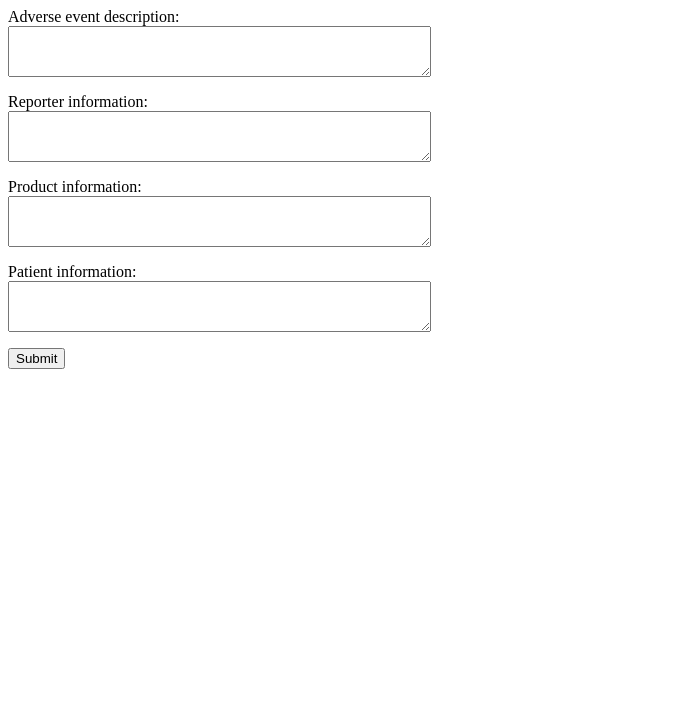
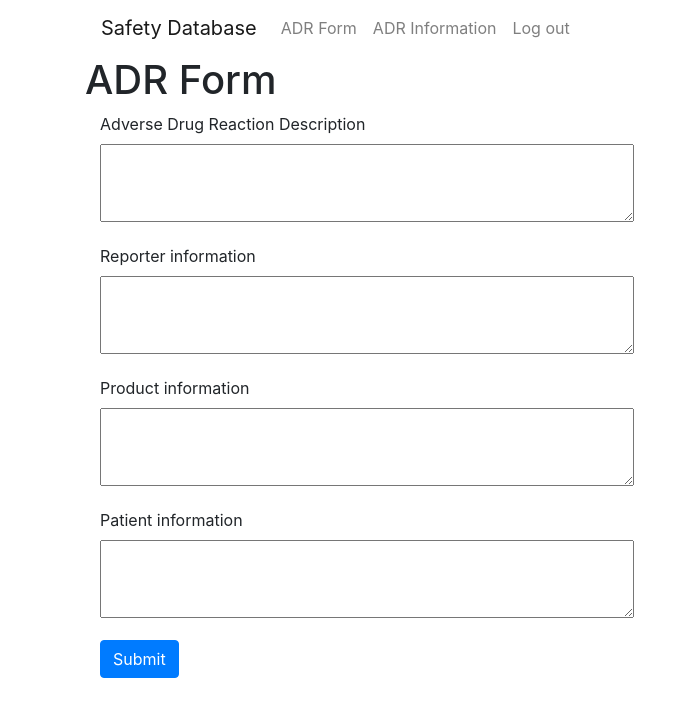
Before and after one commit to marttiah/safetydatabase, a Flask app: page /form in a window 1280 px wide. Shown: the top 717 px of the page, without its empty margins (0-689 px from the left). Run offline with Flask 2, Linux system fonts and the light colour scheme; some libraries are stand-ins or nearby versions.

Commit message:
Update form.html

```diff
--- a/templates/form.html
+++ b/templates/form.html
@@ -1,17 +1,47 @@
+<!doctype html>
+<meta name="viewport" content="width=device-width, initial-scale=1, shrink-to-fit=no">
+<link rel="stylesheet" href="https://stackpath.bootstrapcdn.com/bootstrap/4.5.0/css/bootstrap.min.css">
+<title>ADR Form</title>
+<div class="container">
+    <nav class="navbar navbar-expand-sm navbar-light">
+        <a class="navbar-brand" href="/main">Safety Database</a>
+        <ul class="navbar-nav">
+          <li class="nav-item">
+            <a class="nav-link" href="/form">ADR Form</a>
+          </li>
+          <li class="nav-item">
+            <a class="nav-link" href="/information">ADR Information</a>
+          </li>
+          <li class="nav-item">
+            <a class="nav-link" href="/logout">Log out</a>
+          </li>
+        </ul>
+      </nav>
+      <div class="row">
+        <div class="col-8">
+          <h1>ADR Form</h1>
 <form action="/send" method="POST">
-    <p>
-    Adverse event description: <br>
-    <textarea name="aedescription" rows="3" cols="50"></textarea>
-    <p>
-    Reporter information: <br>
-    <textarea name="reporter" rows="3" cols="50"></textarea>
-    <p>
-    Product information: <br>
-    <textarea name="product" rows="3" cols="50"></textarea>
-    <p>
-    Patient information: <br>
-    <textarea name="patient" rows="3" cols="50"></textarea>
-    <p>
-    <input type="submit" value="Submit">
+        <div class="form-group col-6">
+            <label for="aedescription">Adverse Drug Reaction Description</label>
+            <textarea name="aedescription" rows="3" cols="50"></textarea>
+        </div>
+        <div class="form-group col-6">
+            <label for="reporter">Reporter information</label>
+        <textarea name="reporter" rows="3" cols="50"></textarea>
+        </div>
+        <div class="form-group col-6">
+            <label for="reporter">Product information</label>
+            <textarea name="product" rows="3" cols="50"></textarea>
+            </div>
+            <div class="form-group col-6">
+                <label for="patient">Patient information</label>
+                <textarea name="patient" rows="3" cols="50"></textarea>
+            </div>
+            <div class="form-group col-6">
+                <button type="submit" class="btn btn-primary">Submit</button>
+            </div>
     <input type="hidden" name="csrf_token" value="{{ session.csrf_token }}">
 </form>
+</div>
+</div>
+</div>
```
